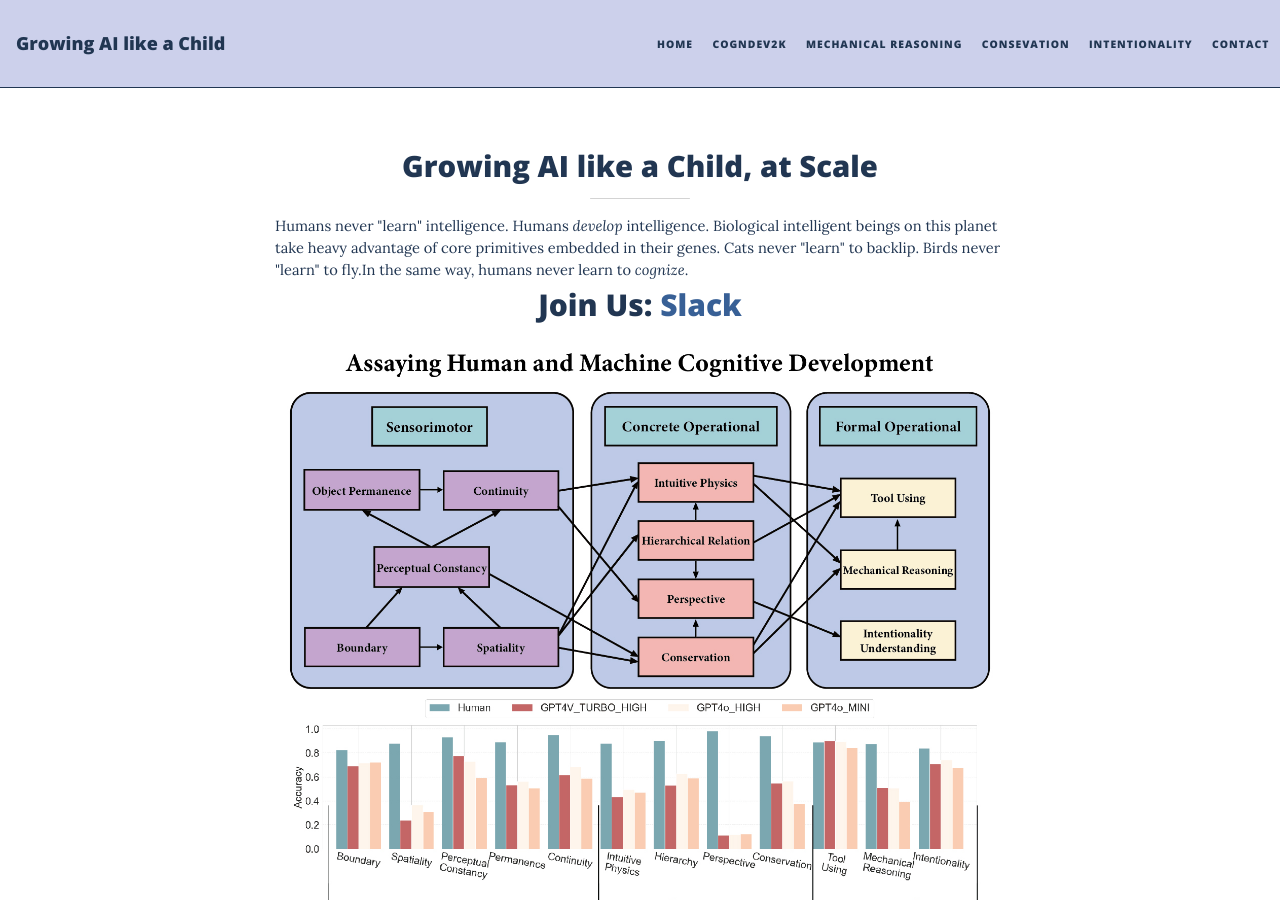
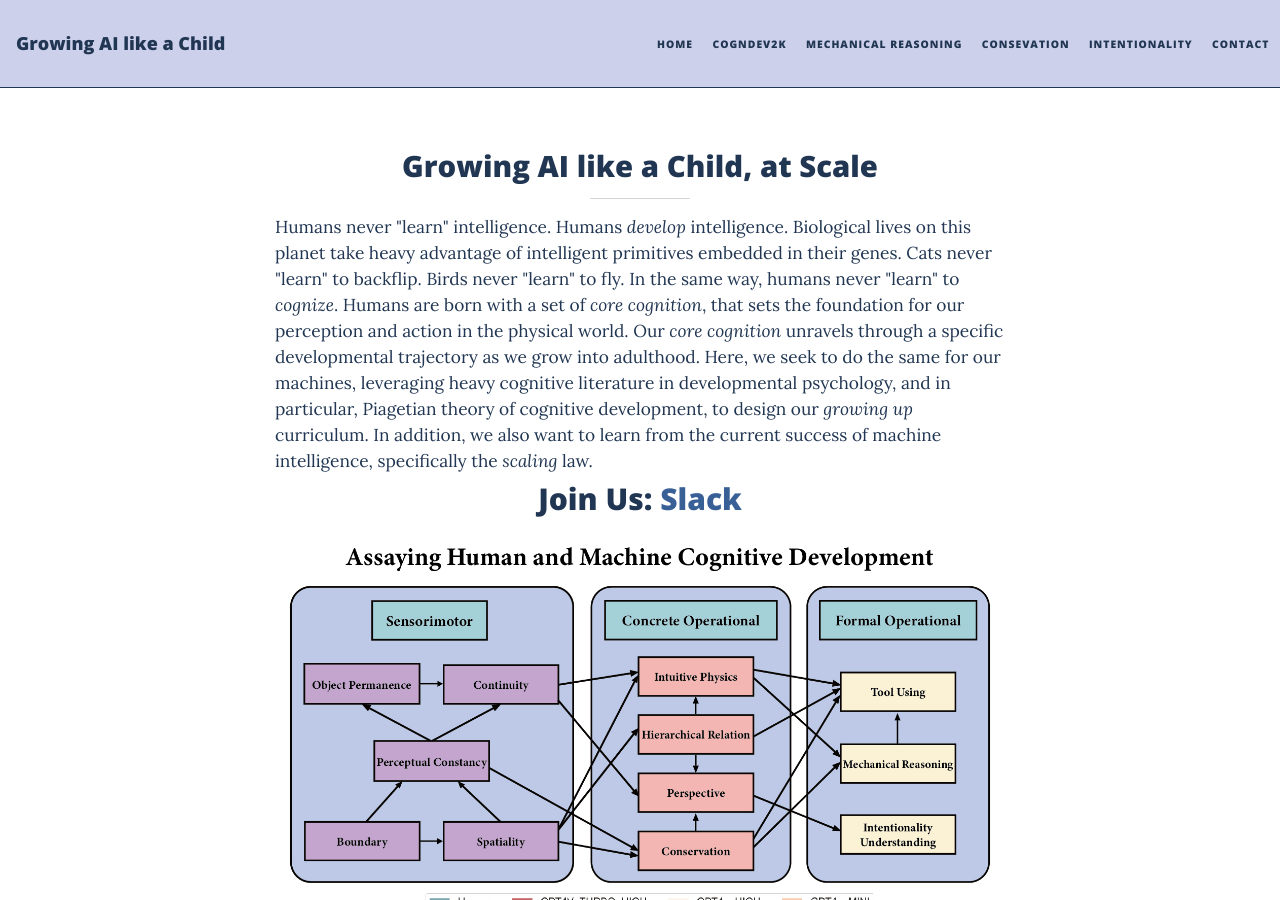
Before and after one commit to growing-ai-like-a-child/growing-ai-like-a-child.github.io, a Jekyll site: the page built from index.html, in a window 1280 px wide and 900 px high. Built offline with Jekyll 4.4.1, drawn with Linux system fonts in a browser that asks for light colours; nearby versions of some CDN libraries; the list of posts is cut into pages by our own code.

Commit message:
Update index.html

```diff
--- a/index.html
+++ b/index.html
@@ -8,8 +8,8 @@ layout: home
 
 <hr class="small" style="border-width: 1pt; border-color: lightgray;">
 
-<div class="description" style="font-size: 11pt;">
-    <p>Humans never "learn" intelligence. Humans <i>develop</i> intelligence. Biological intelligent beings on this planet take heavy advantage of core primitives embedded in their genes. Cats never "learn" to backlip. Birds never "learn" to fly.In the same way, humans never learn to <i>cognize</i>.
+<div class="description" style="font-size: 13pt;">
+<p>Humans never "learn" intelligence. Humans <i>develop</i> intelligence. Biological lives on this planet take heavy advantage of intelligent primitives embedded in their genes. Cats never "learn" to backflip. Birds never "learn" to fly. In the same way, humans never "learn" to <i>cognize</i>. Humans are born with a set of <i>core cognition</i>, that sets the foundation for our perception and action in the physical world. Our <i>core cognition</i> unravels through a specific developmental trajectory as we grow into adulthood. Here, we seek to do the same for our machines, leveraging heavy cognitive literature in developmental psychology, and in particular, Piagetian theory of cognitive development, to design our <i>growing up</i> curriculum. In addition, we also want to learn from the current success of machine intelligence, specifically the <i>scaling</i> law.
 </div>
 
 <div class="subsubheading"><h2>Join Us: <a href="https://join.slack.com/t/growingailikeachild/shared_invite/zt-2rw1oqto3-I7IsBoawbi6btzBkaTFI8g" target="_blank">Slack</a></h2></div>
```
